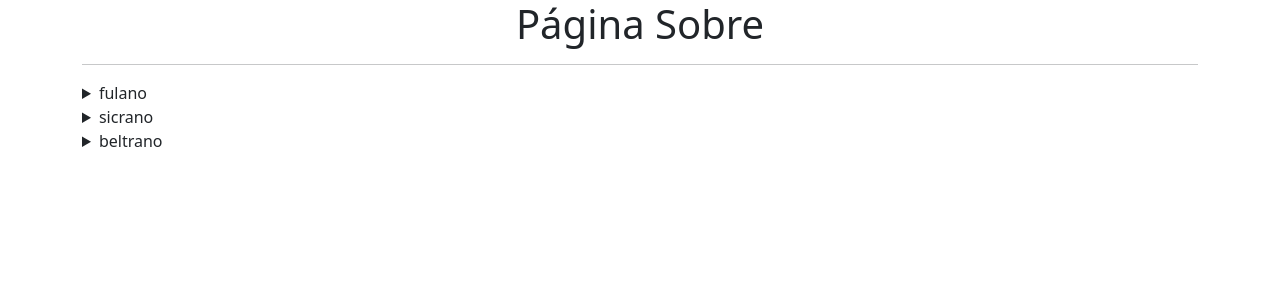
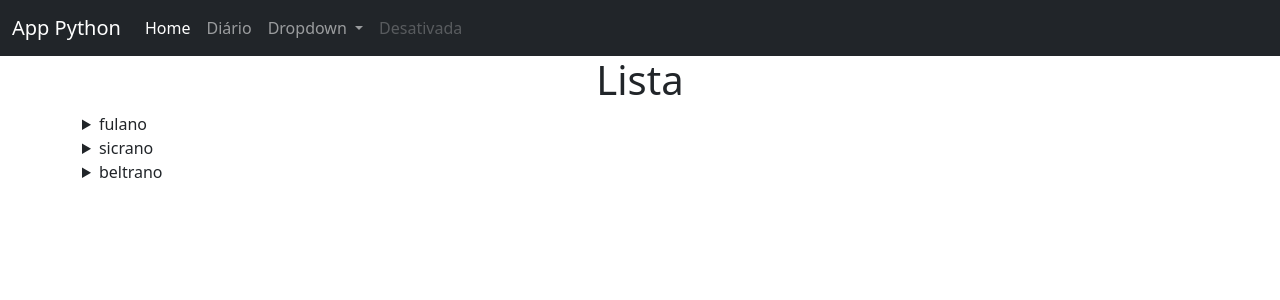
Before and after one commit to Aglison-S/FlaskWeb, a Flask app: page /sobre in a window 1280 px wide. Shown: the top 300 px of the page. Run offline with Flask 2, Linux system fonts and the light colour scheme.

Commit message:
Terceiro Envio

```diff
--- a/app.py
+++ b/app.py
@@ -7,9 +7,9 @@ frutas =[]
 @app.route('/', methods=["GET","POST"])
 def principal():
 	# frutas = ['melão', 'melancia']
-	fruta = request.form.get('fruta')
+	nome = request.form.get('nome')
 	if request.method == 'POST':
-		frutas.append(fruta)
+		frutas.append(nome)
 	return render_template("index.html", frutas=frutas)
 
 @app.route('/sobre')
--- /dev/null
+++ b/templates/base.html
@@ -0,0 +1,50 @@
+<!DOCTYPE html>
+<html>
+<head>
+	<meta charset="utf-8">
+	<meta name="viewport"
+	content="width=device-width,
+	initial-scale=1">
+	<title>App Python</title>
+	<link rel="stylesheet" href="https://cdn.jsdelivr.net/npm/bootstrap@5.1.3/dist/css/bootstrap.min.css" integrity="sha384-1BmE4kWBq78iYhFldvKuhfTAU6auU8tT94WrHftjDbrCEXSU1oBoqyl2QvZ6jIW3" crossorigin="anonymous">
+</head>
+<body>
+	<nav class="navbar navbar-expand-lg navbar-dark bg-dark">
+	  <div class="container-fluid">
+	    <a class="navbar-brand" href="#">App Python</a>
+	    <button class="navbar-toggler" type="button" data-bs-toggle="collapse" data-bs-target="#navbarSupportedContent" aria-controls="navbarSupportedContent" aria-expanded="false" aria-label="Toggle navigation">
+	      <span class="navbar-toggler-icon"></span>
+	    </button>
+	    <div class="collapse navbar-collapse" id="navbarSupportedContent">
+	      <ul class="navbar-nav me-auto mb-2 mb-lg-0">
+	        <li class="nav-item">
+	          <a class="nav-link active" aria-current="page" href="{{url_for('principal')}}">Home</a>
+	        </li>
+	        <li class="nav-item">
+	          <a class="nav-link" href="{{url_for('sobre')}}">Diário</a>
+	        </li>
+	        <li class="nav-item dropdown">
+	          <a class="nav-link dropdown-toggle" href="#" id="navbarDropdown" role="button" data-bs-toggle="dropdown" aria-expanded="false">
+	            Dropdown
+	          </a>
+	          <ul class="dropdown-menu" aria-labelledby="navbarDropdown">
+	            <li><a class="dropdown-item" href="#">Ação</a></li>
+	            <li><a class="dropdown-item" href="#">Outra ação</a></li>
+	            <li><hr class="dropdown-divider"></li>
+	            <li><a class="dropdown-item" href="#">Outra coisa aqui</a></li>
+	          </ul>
+	        </li>
+	        <li class="nav-item">
+	          <a class="nav-link disabled">Desativada</a>
+	        </li>
+	      </ul>
+	    </div>
+	  </div>
+	</nav>
+
+	{% block conteudo %}
+	{% endblock conteudo%}
+<script src="https://cdn.jsdelivr.net/npm/bootstrap@5.1.3/dist/js/bootstrap.min.js"
+	integrity="sha384-QJHtvGhmr9XOIpI6YVutG+2QOK9T+ZnN4kzFN1RtK3zEFEIsxhlmWl5/YESvpZ13"
+	crossorigin="anonymous"></script>
+</html>
--- a/templates/sobre.html
+++ b/templates/sobre.html
@@ -1,17 +1,8 @@
-<!DOCTYPE html>
-<html>
-<head>
-	<meta charset="utf-8">
-	<meta name="viewport"
-	content="width=device-width,
-	initial-scale=1">
-	<title>Projeto Sobre</title>
-	<link rel="stylesheet" href="https://cdn.jsdelivr.net/npm/bootstrap@5.1.3/dist/css/bootstrap.min.css" integrity="sha384-1BmE4kWBq78iYhFldvKuhfTAU6auU8tT94WrHftjDbrCEXSU1oBoqyl2QvZ6jIW3" crossorigin="anonymous">
-</head>
-<body>
-	<div class="container">
-	<h1 style="text-align: center;">Página Sobre</h1>
-	<hr>
+{% extends 'base.html' %}
+
+{% block conteudo %}
+<div class="container">
+	<h1 style="text-align: center;">Lista</h1>
 	{% for aluno, nota in diario.items() %}
 	<details>
 		<summary>{{aluno}}</summary>
@@ -19,8 +10,4 @@
 	</details>
 	{% endfor %}
 </div>
-	<script src="https://cdn.jsdelivr.net/npm/bootstrap@5.1.3/dist/js/bootstrap.min.js"
-	integrity="sha384-QJHtvGhmr9XOIpI6YVutG+2QOK9T+ZnN4kzFN1RtK3zEFEIsxhlmWl5/YESvpZ13"
-	crossorigin="anonymous"></script>
-</body>
-</html>
+{%endblock conteudo%}
```
Also changed, not shown: templates/index.html (+6 -18 lines).
